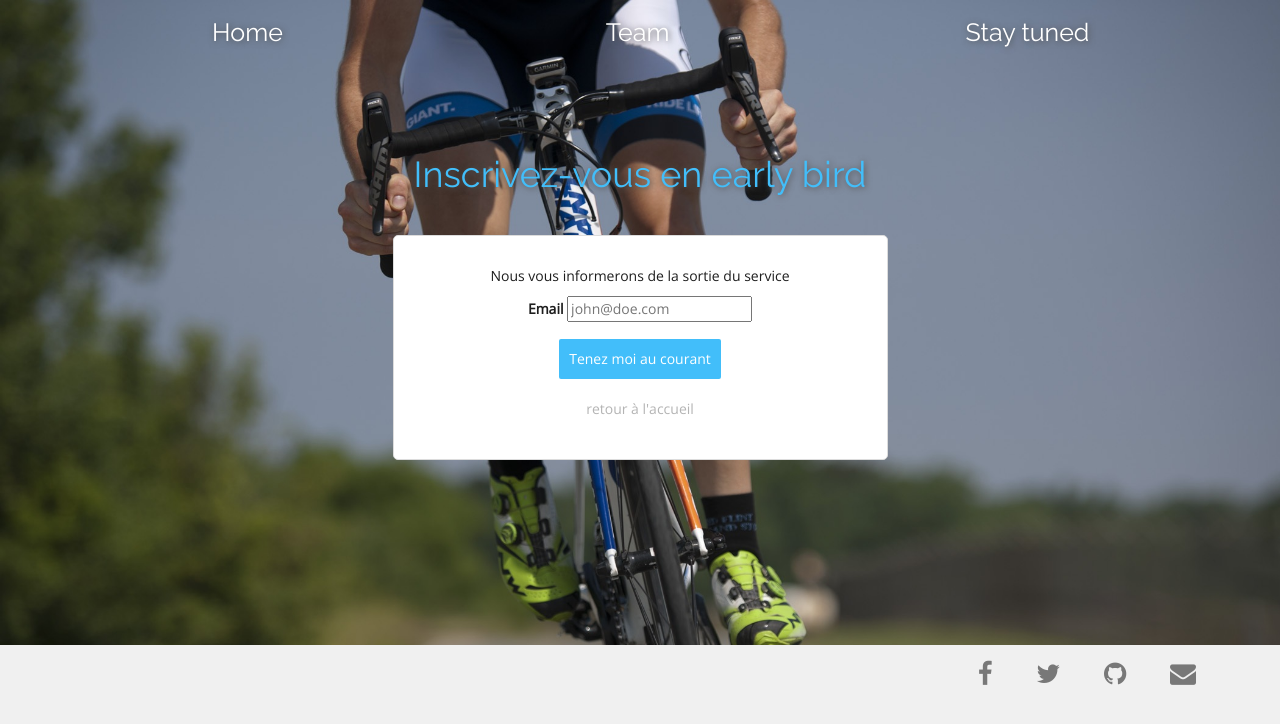
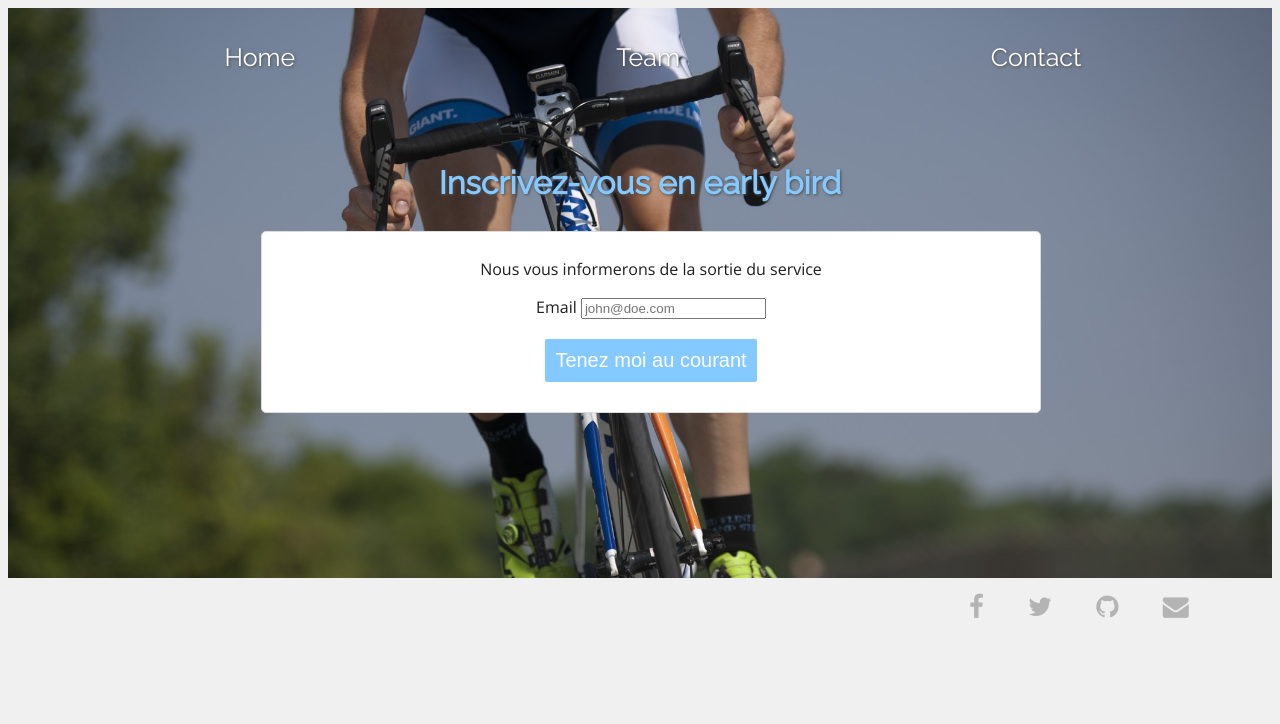
Before and after one commit to baptistemz/chaudron-css, a plain HTML site: page contact.html in a window 1280 px wide. Drawn offline with nearby package versions, Linux system fonts and the light colour scheme.

Commit message:
eco simplifié

```diff
--- a/contact.html
+++ b/contact.html
@@ -8,71 +8,64 @@
     <meta name="description" content="La meilleur application de vélo ! Elle fait tout !">
     <meta name="keywords" content="appli, vélo, compteur">
     <link href="https://fonts.googleapis.com/css?family=Open+Sans|Raleway" rel="stylesheet">
-    <link rel="stylesheet" href="https://maxcdn.bootstrapcdn.com/bootstrap/3.2.0/css/bootstrap.min.css">
     <link rel="stylesheet" href="https://maxcdn.bootstrapcdn.com/font-awesome/4.6.3/css/font-awesome.min.css">
     <link rel="stylesheet" href="style.css">
   </head>
-
   <body>
     <nav>
       <ul class="list-inline">
-        <div class="container">
-          <div class="row">
         <li>
-              <div class= "col-xs-4">
           <a href="index.html">
             <p>Home</p>
           </a>
-              </div>
         </li>
         <li>
-              <div class="col-xs-4">
           <a href="team.html">
             <p>Team</p>
           </a>
-              </div>
         </li>
         <li>
-              <div class="col-xs-4">
           <a href="contact.html">
-                  <p>Stay tuned</p>
+            <p>Contact</p>
           </a>
-              </div>
         </li>
-          </div>
-        </div>
       </ul>
     </nav>
     <div class="banner">
-      <h1 class="text-center">Inscrivez-vous en early bird</h1>
-      <div class="container">
-        <div class="row">
-          <div class="col-md-offset-3 col-md-6">
+      <h1>Inscrivez-vous en early bird</h1>
       <div class="box-white">
-              <p class="text-center">Nous vous informerons de la sortie du service</p>
+        <p>Nous vous informerons de la sortie du service</p>
         <form action="#">
           <div class="form-group">
             <label for="email">Email</label>
             <input id="email" type="text" placeholder="john@doe.com">
           </div>
-                <button type="submit" class="button-green">Tenez moi au courant</button>
+          <button type="submit" class="button-blue">Tenez moi au courant</button>
         </form>
-              <br>
-              <p class="text-center">
-                <a href="index.html">retour à l'accueil</a>
-              </p>
       </div>
-          </div>
-        </div>
-      </div>
-      <br>
     </div>
     <footer>
       <ul class= "list-inline">
-        <li><i class= "fa fa-facebook"></i></li>
-        <li><i class= "fa fa-twitter"></i></li>
-        <li><i class= "fa fa-github"></i></li>
-        <li><i class= "fa fa-envelope"></i></li>
+        <li>
+          <a href="#">
+            <i class= "fa fa-facebook"></i>
+          </a>
+        </li>
+        <li>
+          <a href="#">
+            <i class= "fa fa-twitter"></i>
+          </a>
+        </li>
+        <li>
+          <a href="#">
+            <i class= "fa fa-github"></i>
+          </a>
+        </li>
+        <li>
+          <a href="#">
+            <i class= "fa fa-envelope"></i>
+          </a>
+        </li>
       </ul>
     </footer>
   </body>
--- a/style.css
+++ b/style.css
@@ -1,3 +1,5 @@
+/*ELEMENTS HTML*/
+
 body {
   font-family: 'Open sans';
   color: rgb(30,30,30);
@@ -5,14 +7,14 @@ body {
 }
 h1, h2, h3 {
   font-family: 'Raleway', sans-serif;
-  color: #42BEFA;
+  color: #84c9ff;
 }
 a {
   color: rgb(180,180,180);
   text-decoration: none;
 }
 a:hover {
-  color: #42BEFA;
+  color: #84c9ff;
   text-decoration: none;
   transition: ease 5sec;
   -webkit-transition: all 0.5s ease;
@@ -22,11 +24,34 @@ a:hover {
   transition: all 0.5s ease;
 }
 
+/*UTILITIES*/
+
+.list-inline{
+  list-style-type: none;
+  margin: 0;
+  padding: 0;
+  overflow: hidden;
+}
+
+.list-inline li {
+    display: inline-block;
+}
+
+.top-right-corner {
+  position: absolute;
+  top: 10px;
+  right: 10px;
+}
+
+/*COMPOSANTS*/
+
+/*boîtes*/
 .box-white{
   background-color: white;
-  padding: 30px;
+  padding: 10px;
   text-align: center;
-  margin: 30px ;
+  width: 60%;
+  margin: 30px 20%;
   border-radius: 5px;
   border: 1px solid rgb(220,220,220) ;
 }
@@ -36,6 +61,7 @@ a:hover {
   overflow: hidden
 }
 
+/*bannière*/
 .banner{
   background-image: url("images/banner.jpeg");
   background-size: cover;
@@ -43,18 +69,22 @@ a:hover {
   text-align: center;
 }
 .banner > h1, h2{
-  text-shadow: 1px 1px 6px rgb(80,80,80);
+  text-shadow: 1px 1px 3px rgb(80,80,80);
 }
-.button-green{
-  background-color: #42BEFA;
+
+/*boutons*/
+.button-blue{
+  margin: 20px;
+  background-color: #84c9ff;
   padding: 10px;
+  font-size:20px;
   color: white;
   border-radius: 2px;
   border: none;
 }
-.button-green:hover{
-  background-color: #2986b2;
-  color: rgb(180,180,180);
+.button-blue:hover{
+  background-color: #74b1e0;
+  color: rgb(230,230,230);
   -webkit-transition: all 0.5s ease;
   -moz-transition: all 0.5s ease;
   -o-transition: all 0.5s ease;
@@ -62,19 +92,14 @@ a:hover {
   transition: all 0.5s ease;
 }
 
-
-
-.top-right-corner {
-  position: absolute;
-  top: 10px;
-  right: 10px;
-}
-
+/*avatar*/
 .img-rounded{
   border-radius: 50%;
   border: 1px solid rgb(150,150,150)
 }
 
+
+/*footer*/
 footer{
   position: relative;
 }
@@ -91,7 +116,10 @@ footer .list-inline >li{
 }
 
 footer li:hover{
-  color: #42BEFA;
+  color: #84c9ff;
+}
+
+footer li{
   -webkit-transition: all 0.5s ease;
   -moz-transition: all 0.5s ease;
   -o-transition: all 0.5s ease;
@@ -99,25 +127,31 @@ footer li:hover{
   transition: all 0.5s ease;
 }
 
+/*nav*/
 
 nav {
   position: fixed;
   top: 20px;
   width: 100%;
   z-index: 1;
+  text-align: center
 }
 
+
 nav li {
-  text-align: center;
-  text-shadow: 1px 1px 6px rgb(80,80,80);
+  width: 30%;
+  text-shadow: 1px 1px 3px rgb(80,80,80);
 }
 
 
 nav li a {
-  text-decoration: none;
   color: white;
   font: 25px/1 Raleway;
+}
 
+/*table*/
+table {
+  margin: auto
 }
 .cell-padded{
   padding: 10%
@@ -125,7 +159,6 @@ nav li a {
 .cell-padded img{
   width: 80%
 }
-
 td>h3, td>p {
   text-align: left
 }
```
Also changed, not shown: index.html (+1 -25 lines), team.html (+1 -14 lines), 1 other file. Lines whose indentation alone changed are shown as unchanged.
